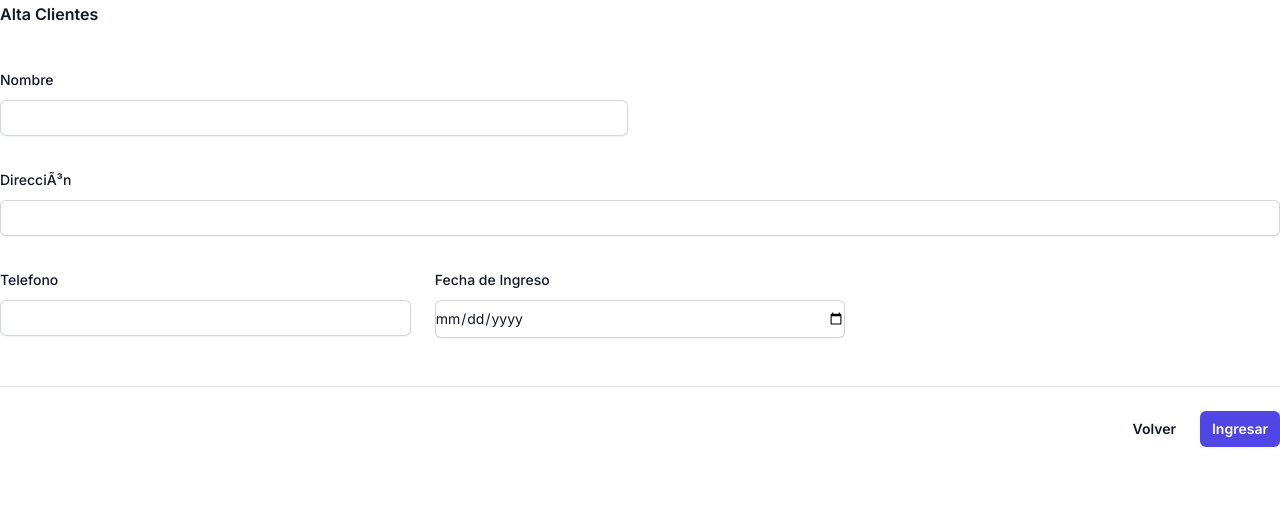
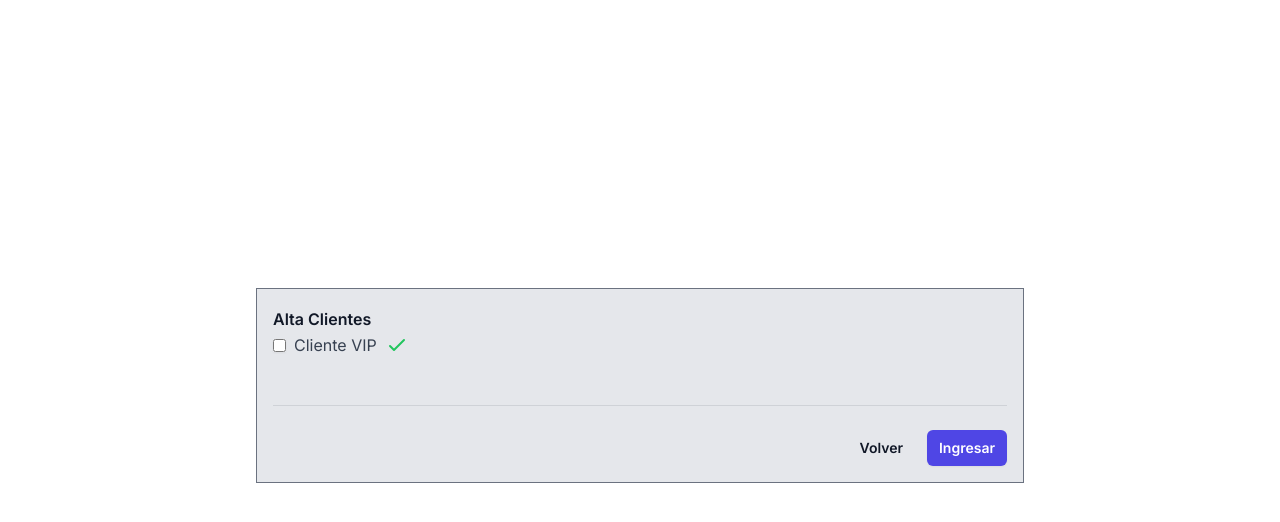
Before and after one commit to GuyaSuna/FrontDDA, a Next.js app: page /Clientes in a window 1280 px wide. Shown: the top 522 px of the page. Built offline with nearby package versions, Linux system fonts and the light colour scheme.

Commit message:
Update page.jsx

```diff
--- a/app/Clientes/page.jsx
+++ b/app/Clientes/page.jsx
@@ -1,67 +1,48 @@
-import React from "react";
+"use client";
+import React, { useState } from "react";
 
 const clientes = () => {
+  const [esVip, setEsVip] = useState(false);
+
+  const handleCheckboxChange = (event) => {
+    setEsVip(event.target.checked);
+  };
+
   return (
-    <div>
-      <form>
+    <form className="mx-auto max-w-md sm:max-w-lg md:max-w-xl lg:max-w-2xl xl:max-w-3xl border p-4 border-gray-500 bg-gray-200 m-72">
       <div className="space-y-12">
         <div className="border-b border-gray-900/10 pb-12">
           <h2 className="text-base font-semibold leading-7 text-gray-900">
             Alta Clientes
           </h2>
+          <div className="flex items-center">
+            <input
+              type="checkbox"
+              id="check"
+              name="check"
+              className="rounded border-gray-300 text-indigo-600 shadow-sm focus:border-indigo-300 focus:ring focus:ring-indigo-200 focus:ring-opacity-50"
+              onChange={handleCheckboxChange}
+            />
+            <label htmlFor="check" className="ml-2 text-gray-700">
+              Cliente VIP
+            </label>
+            <svg
+              className="w-6 h-6 text-green-500 ml-2"
+              fill="none"
+              stroke="currentColor"
+              viewBox="0 0 24 24"
+              xmlns="http://www.w3.org/2000/svg"
+            >
+              <path
+                strokeLinecap="round"
+                strokeLinejoin="round"
+                strokeWidth="2"
+                d="M5 13l4 4L19 7"
+              />
+            </svg>
+          </div>
+          {esVip && (
             <div className="mt-10 grid grid-cols-1 gap-x-6 gap-y-8 sm:grid-cols-6">
-              <div className="sm:col-span-3">
-                <label
-                  htmlFor="first-name"
-                  className="block text-sm font-medium leading-6 text-gray-900"
-                >
-                  Nombre
-                </label>
-                <div className="mt-2">
-                  <input
-                    type="text"
-                    name="first-name"
-                    id="first-name"
-                    autoComplete="given-name"
-                    className="block w-full rounded-md border-0 py-1.5 text-gray-900 shadow-sm ring-1 ring-inset ring-gray-300 placeholder:text-gray-400 focus:ring-2 focus:ring-inset focus:ring-indigo-600 sm:text-sm sm:leading-6"
-                  />
-                </div>
-              </div>
-
-              <div className="col-span-full">
-                <label
-                  htmlFor="street-address"
-                  className="block text-sm font-medium leading-6 text-gray-900"
-                >
-                  DirecciÃ³n
-                </label>
-                <div className="mt-2">
-                  <input
-                    type="text"
-                    name="street-address"
-                    id="street-address"
-                    autoComplete="street-address"
-                    className="block w-full rounded-md border-0 py-1.5 text-gray-900 shadow-sm ring-1 ring-inset ring-gray-300 placeholder:text-gray-400 focus:ring-2 focus:ring-inset focus:ring-indigo-600 sm:text-sm sm:leading-6"
-                  />
-                </div>
-              </div>
-              <div className="sm:col-span-2 sm:col-start-1">
-                <label
-                  htmlFor="city"
-                  className="block text-sm font-medium leading-6 text-gray-900"
-                >
-                  Telefono
-                </label>
-                <div className="mt-2">
-                  <input
-                    type="text"
-                    name="city"
-                    id="city"
-                    autoComplete="address-level2"
-                    className="block w-full rounded-md border-0 py-1.5 text-gray-900 shadow-sm ring-1 ring-inset ring-gray-300 placeholder:text-gray-400 focus:ring-2 focus:ring-inset focus:ring-indigo-600 sm:text-sm sm:leading-6"
-                  />
-                </div>
-              </div>
               <div className="sm:col-span-2">
                 <label
                   htmlFor="region"
@@ -80,6 +61,7 @@ const clientes = () => {
                 </div>
               </div>
             </div>
+          )}
         </div>
       </div>
       <div className="mt-6 flex items-center justify-end gap-x-6">
@@ -97,7 +79,6 @@ const clientes = () => {
         </button>
       </div>
     </form>
-    </div>
   );
 };
 
```
Lines whose indentation alone changed are shown as unchanged.
